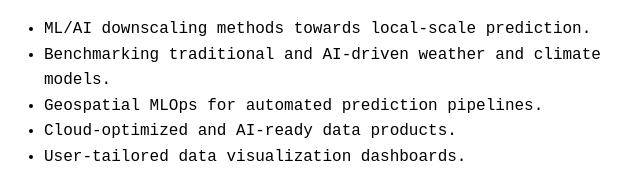
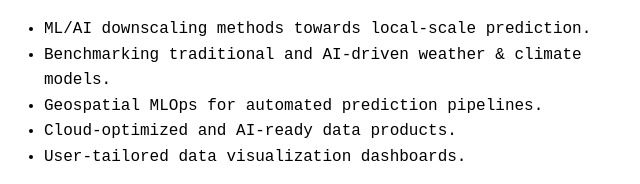
Before and after one commit to earth2you/earth2you.github.io, a plain HTML site: page index.html in a window 1280 px wide. Shown: the part 208-392 px from the top of the page, 38-678 px from the left. Drawn offline with Linux system fonts and the light colour scheme.

Commit message:
small edits

```diff
--- a/index.html
+++ b/index.html
@@ -18,7 +18,7 @@
             <h2>Better predictions of Earth's weather and climate</h2>
             <ul>
                 <li>ML/AI downscaling methods towards local-scale prediction.</li>
-                <li>Benchmarking traditional and AI-driven weather and climate models.</li>
+                <li>Benchmarking traditional and AI-driven weather & climate models.</li>
                 <li>Geospatial MLOps for automated prediction pipelines.</li>
                 <li>Cloud-optimized and AI-ready data products.</li>
                 <li>User-tailored data visualization dashboards.</li>
```
